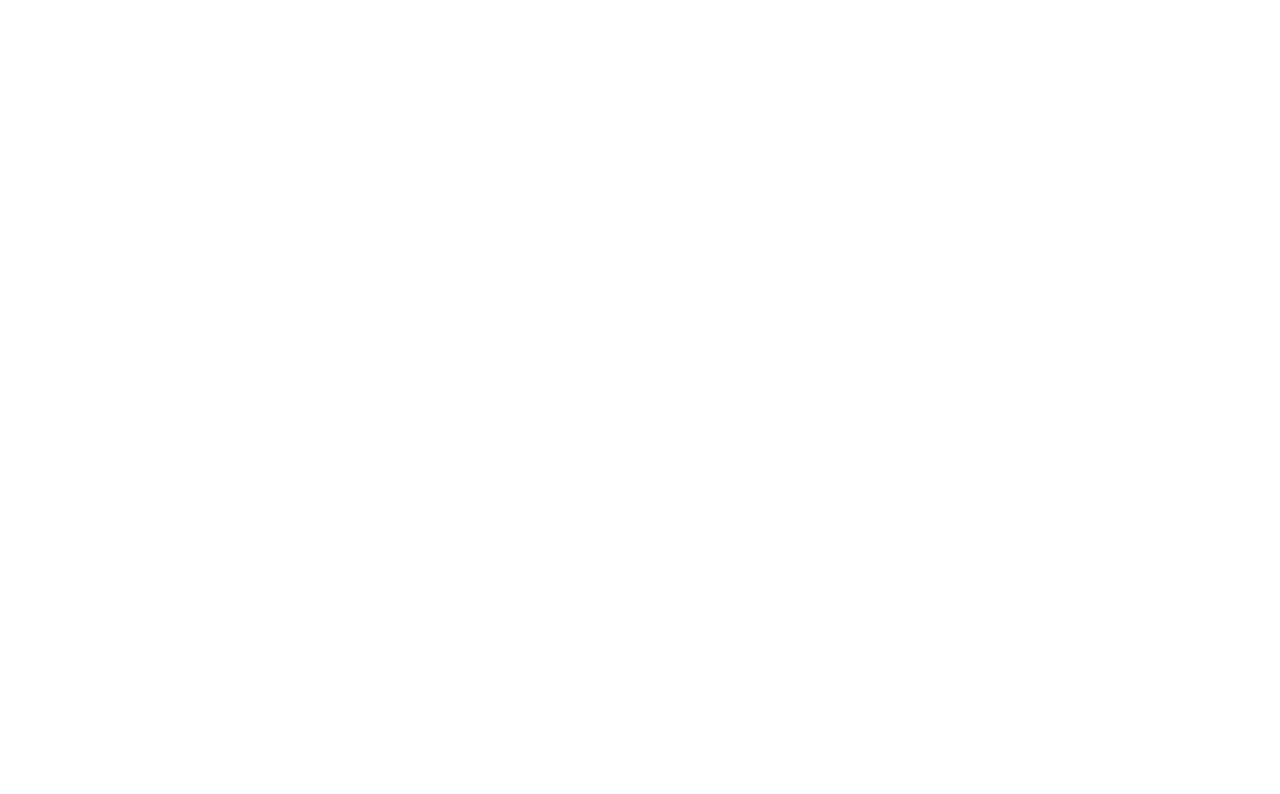
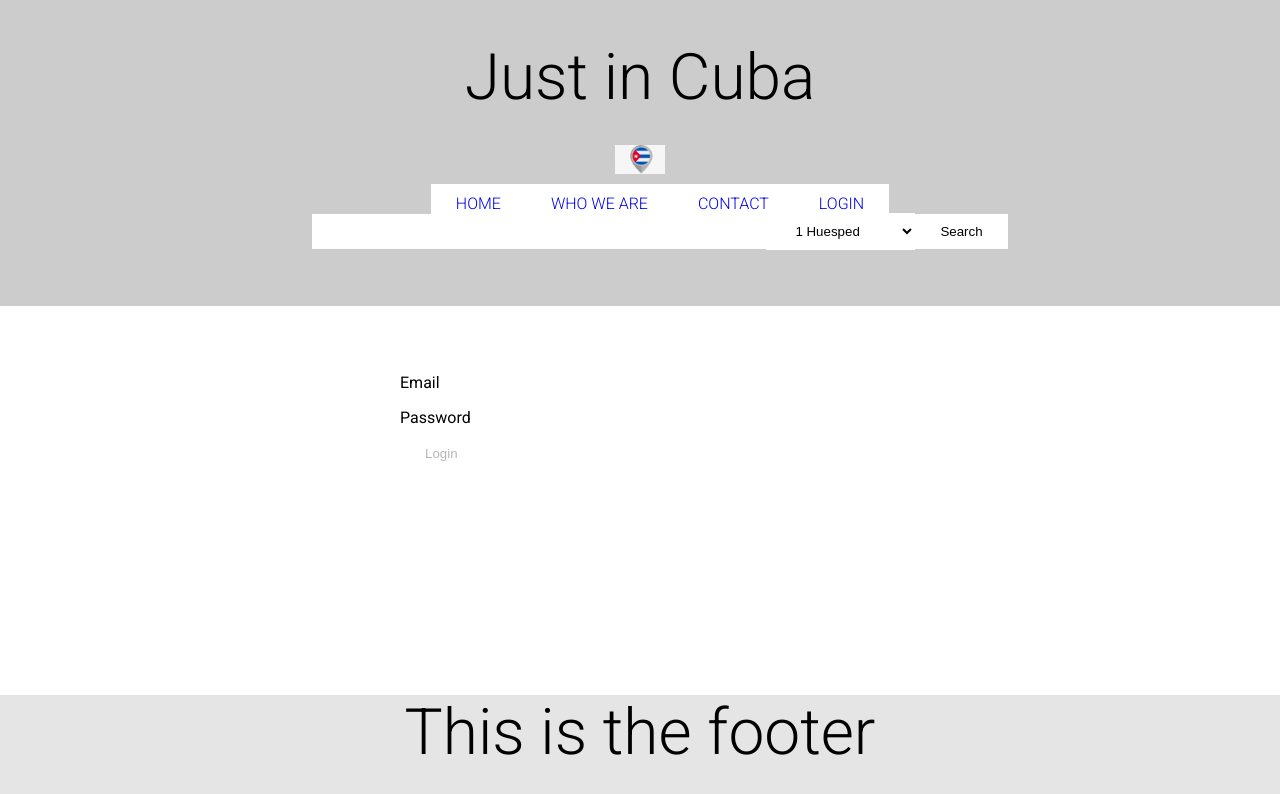
Before and after one commit to leosbelpoll/just_cuba, a React (Create React App) app in the folder client/: page /login in a window 1280 px wide. Shown: the top 794 px of the page. Built offline with nearby package versions, Linux system fonts and the light colour scheme.

Commit message:
create a basic Login component using the form-controler, make better Text an Button component and adding some css to the Footer componet

```diff
--- a/client/src/components/parts/Button.jsx
+++ b/client/src/components/parts/Button.jsx
@@ -14,9 +14,9 @@
 `;
 
 const Button = (props) => {
-    const { value } = props;
+    const { value, ...attribs } = props;
     return (
-        <ButtonStyled>
+        <ButtonStyled {...attribs}>
             {value || 'Button'}
         </ButtonStyled>
     );
--- a/client/src/components/parts/Footer.jsx
+++ b/client/src/components/parts/Footer.jsx
@@ -3,7 +3,7 @@
 
 
 const FooterStyled = styled.footer`
-    background: rgba(0, 0, 0, .2);
+    background: rgba(0, 0, 0, .1);
     text-align: center;
     position: absolute;
     bottom: 0;
--- a/client/src/components/parts/Header.jsx
+++ b/client/src/components/parts/Header.jsx
@@ -6,7 +6,7 @@
 import Logo from "logo.jpg";
 
 const HeaderStyled = styled.header`
-    background: rgba(0, 0, 0, .1);
+    background: rgba(0, 0, 0, .2);
     padding: 40px;
     text-align: center;
 
@@ -30,6 +30,7 @@
                     <NavLink to="/">HOME</NavLink>
                     <NavLink to="/who-we-are">WHO WE ARE</NavLink>
                     <NavLink to="/contact">CONTACT</NavLink>
+                    <NavLink to="/login">LOGIN</NavLink>
                     <Search />
                 </ul>
             </nav>
--- /dev/null
+++ b/client/src/components/parts/Login.jsx
@@ -0,0 +1,70 @@
+import React, { Component } from "react";
+import styled from "styled-components";
+
+
+import Button from "components/parts/Button";
+import Text from "components/parts/Text";
+
+const LoginStyled = styled.form`
+    min-width: 480px
+    padding: 60px 0;
+	margin: 0 auto;
+	max-width: 320px;
+`;
+
+export default class Login extends Component {
+
+    state = {
+      email: "",
+      password: ""
+    };
+
+  isValid = () => {
+    const { email, password } = this.state;
+    return email.length > 0 && password.length > 0;
+  }
+
+  handleChange = event => {
+    const { id, value } = event.target;
+    this.setState({
+      [id]: value
+    });
+  }
+
+  handleSubmit = event => {
+    event.preventDefault();
+  }
+
+  render() {
+    const { email, password } = this.state;
+    return (
+      <div className="Login">
+        <LoginStyled onSubmit={this.handleSubmit}>
+          <div>
+            <span>Email</span>
+            <Text
+                id="email"
+                type="email"
+                value={email}
+                onChange={this.handleChange}
+            />
+          </div>
+          <div>
+            <span>Password</span>
+            <Text
+                id="password"
+                value={password}
+                onChange={this.handleChange}
+                type="password"
+            />
+          </div>
+          <Button
+                disabled={!this.isValid()}
+                type="submit"
+                value="Login"
+        />
+        </LoginStyled>
+      </div>
+    );
+  }
+}
--- a/client/src/components/parts/Text.jsx
+++ b/client/src/components/parts/Text.jsx
@@ -10,9 +10,9 @@
 `;
 
 
-const Text = () => {
+const Text = (props) => {
     return (
-        <TextStyled />
+        <TextStyled { ...props }/>
     );
 }
 
--- a/client/src/routes/PublicRouter.jsx
+++ b/client/src/routes/PublicRouter.jsx
@@ -4,6 +4,7 @@
 import Home from "pages/Home";
 import WhoWeAre from "pages/WhoWeAre";
 import Contact from "pages/Contact";
+import Login from "components/parts/Login";
 
 const PublicRouter = () => {
     return (
@@ -11,6 +12,7 @@
             <DefaultLayout exact path="/" component={Home} />
             <DefaultLayout exact path="/who-we-are" component={WhoWeAre} />
             <DefaultLayout exact path="/contact" component={Contact} />
+            <DefaultLayout exact path="/login" component={Login} />
         </Fragment>
     );
 }
```
Also changed, not shown: client/src/components/Info.jsx (deleted, +0 -22 lines).
